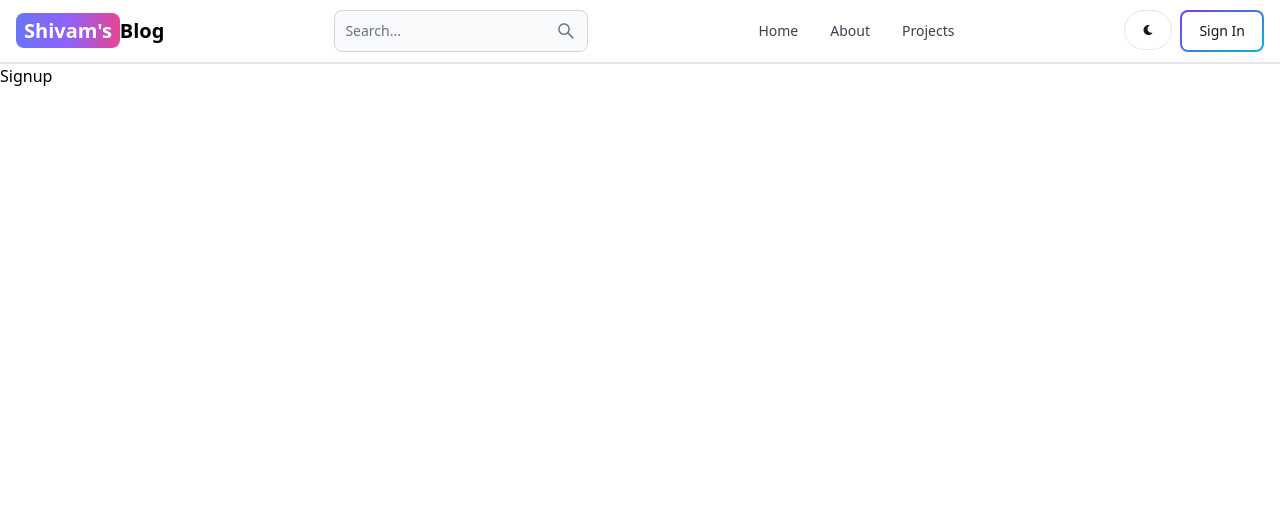
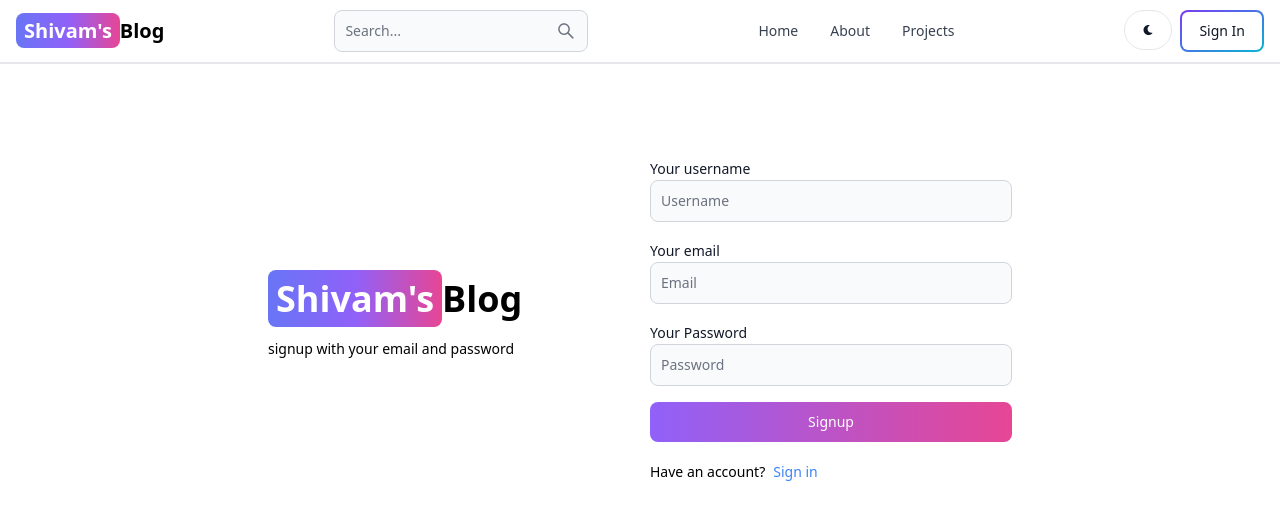
Before and after one commit to ShivamUniyal3007/mern-blog, a React app in the folder client/: page /sign-up in a window 1280 px wide. Shown: the top 520 px of the page. Built offline with nearby package versions, Linux system fonts and the light colour scheme; the HTML template or start-up script is replaced by a standard one.

Commit message:
Create signup page ui

```diff
--- a/client/src/pages/SignUp.jsx
+++ b/client/src/pages/SignUp.jsx
@@ -1,9 +1,48 @@
+import { Button, Label, TextInput } from 'flowbite-react'
 import React from 'react'
+import { Link } from 'react-router-dom'
 
 export default function SignUp() {
   return (
-    <div>
-      Signup
+    <div className='min-h-screen mt-20'>
+      <div className='flex p-3 max-w-3xl mx-auto flex-col md:flex-row md:items-center gap-5'>
+      {/* //left side */}
+        <div className='flex-1'>
+        <Link to="/" className='font-bold dark:text-white text-4xl'>
+        <span className='px-2 py-1 bg-gradient-to-r from-indigo-500 via-purple-500 to-pink-500 rounded-lg text-white'>Shivam's</span>
+        Blog
+      </Link>
+      <p className='text-sm mt-5'>
+        signup with your email and password
+      </p>
+        </div>
+
+        {/* right side  */}
+        <div className='flex-1'>
+          <form className='flex flex-col gap-4'>
+            <div>
+              <Label value='Your username'></Label>
+              <TextInput type='text' placeholder='Username' id='username'/>
+            </div>
+            <div>
+              <Label value='Your email'></Label>
+              <TextInput type='text' placeholder='Email' id='email'/>
+            </div>
+            <div>
+              <Label value='Your Password'></Label>
+              <TextInput type='text' placeholder='Password' id='password'/>
+            </div>
+
+            <Button gradientDuoTone='purpleToPink' type='submit'>
+              Signup
+            </Button>
+          </form>
+          <div className='flex gap-2 text-sm mt-5'>
+            <span>Have an account?</span>
+            <Link to='/sign-in' className='text-blue-500'>Sign in</Link>
+          </div>
+        </div>
+      </div>
     </div>
   )
 }
```
